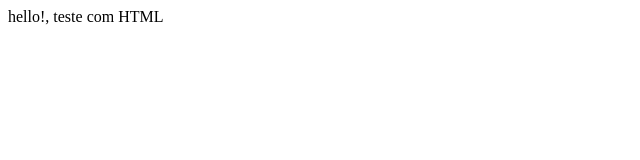
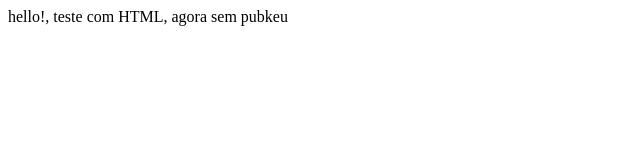
Before and after one commit to jorgelannister/demo, a plain HTML site: page index.html in a window 1280 px wide. Shown: the whole page, without its empty margins (0-640 px from the left). Drawn offline with Linux system fonts and the light colour scheme.

```diff
--- a/index.html
+++ b/index.html
@@ -1 +1 @@
-<div>hello!, teste com HTML</div>
+<div>hello!, teste com HTML, agora sem pubkeu</div>
```
